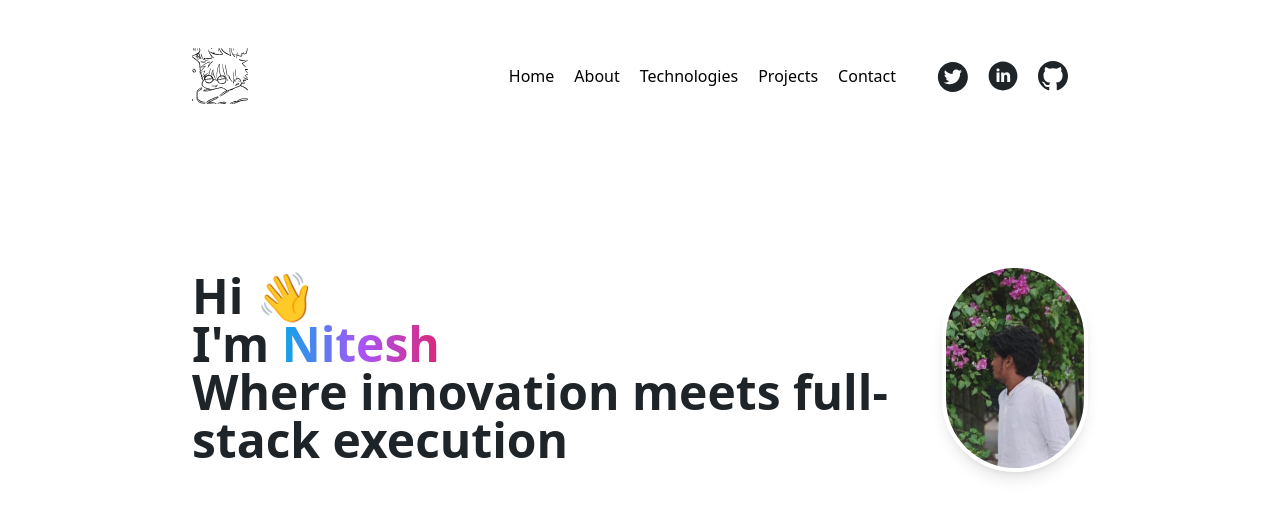
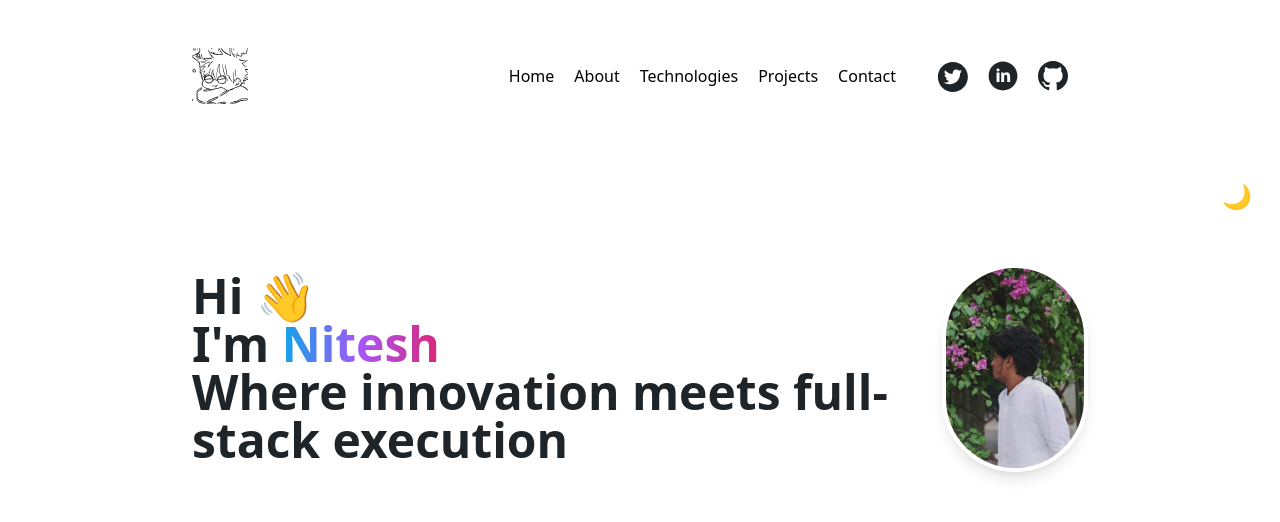
Before and after one commit to PanatiNitesh/Portfolio, a React (Create React App) app in the folder myself/: page / in a window 1280 px wide. Shown: the top 522 px of the page. Built offline with nearby package versions, Linux system fonts and the light colour scheme.

Commit message:
updated home.js

```diff
--- a/myself/src/Pages/Home.js
+++ b/myself/src/Pages/Home.js
@@ -1,13 +1,17 @@
-import React, { useRef, useEffect } from "react";
+import React, { useRef, useEffect, useState } from "react";
 import gsap from "gsap";
 import { personalDetails } from "../Details";
 
 function Home() {
   const { name, tagline, img } = personalDetails;
+
   const h11 = useRef();
   const h12 = useRef();
   const h13 = useRef();
   const myimageref = useRef();
+
+  const [isDarkMode, setIsDarkMode] = useState(false);
+
   useEffect(() => {
     const tl = gsap.timeline();
     tl.from(
@@ -25,7 +29,6 @@ function Home() {
         h12.current,
         {
           x: "-100%",
-          delay: 0.5,
           opacity: 0,
           duration: 2,
           ease: "Power3.easeOut",
@@ -36,7 +39,6 @@ function Home() {
         h13.current,
         {
           x: "-100%",
-          delay: 0.1,
           opacity: 0,
           duration: 2,
           ease: "Power3.easeOut",
@@ -47,7 +49,6 @@ function Home() {
         myimageref.current,
         {
           x: "200%",
-          delay: 0.5,
           opacity: 0,
           duration: 2,
           ease: "Power3.easeOut",
@@ -56,8 +57,30 @@ function Home() {
       );
   }, []);
 
+  useEffect(() => {
+    if (isDarkMode) {
+      document.documentElement.classList.add("dark");
+    } else {
+      document.documentElement.classList.remove("dark");
+    }
+  }, [isDarkMode]);
+
+  const toggleTheme = () => {
+    setIsDarkMode((prev) => !prev);
+  };
+
   return (
-  <main className="container mx-auto max-width section md:flex justify-between items-center">
+    <main className="container mx-auto max-width section md:flex justify-between items-center relative">
+
+      {/* Dark/Light Mode Toggle Button */}
+      <button
+        onClick={toggleTheme}
+        className="absolute top-5 right-5 text-2xl p-2 rounded-full transition duration-300 hover:scale-110"
+        aria-label="Toggle Dark Mode"
+      >
+        {isDarkMode ? "🌞" : "🌙"}
+      </button>
+
       <div>
         {/* Line 1: Hi 👋 */}
         <h1
@@ -67,15 +90,13 @@ function Home() {
           Hi 👋
         </h1>
 
-    {/* Line 2: I'm {name} */}
+        {/* Line 2: I'm {name} (FIXED) */}
         <h1
+          ref={h12}
           className="text-2xl text-dark-heading dark:text-light-heading md:text-4xl xl:text-5xl font-bold"
         >
           I'm{" "}
-      <span
-        ref={h12}
-        className="bg-clip-text bg-gradient text-transparent"
-      >
+          <span className="bg-clip-text bg-gradient text-transparent">
             {name}
           </span>
         </h1>
@@ -94,10 +115,9 @@ function Home() {
           ref={myimageref}
           className="w-40 h-40 md:w-52 md:h-52 object-cover rounded-full shadow-lg border-4 border-white"
           src={img}
-    alt="Nitesh"
+          alt={name}
         />
       </div>
-
     </main>
   );
 }
--- a/myself/tailwind.config.js
+++ b/myself/tailwind.config.js
@@ -1,4 +1,6 @@
+/** @type {import('tailwindcss').Config} */
 module.exports = {
+  darkMode: 'class', // ✅ Enables dark mode using class strategy
   content: ["./src/**/*.{js,jsx,ts,tsx}"],
   theme: {
     extend: {
```
Lines whose indentation alone changed are shown as unchanged.
